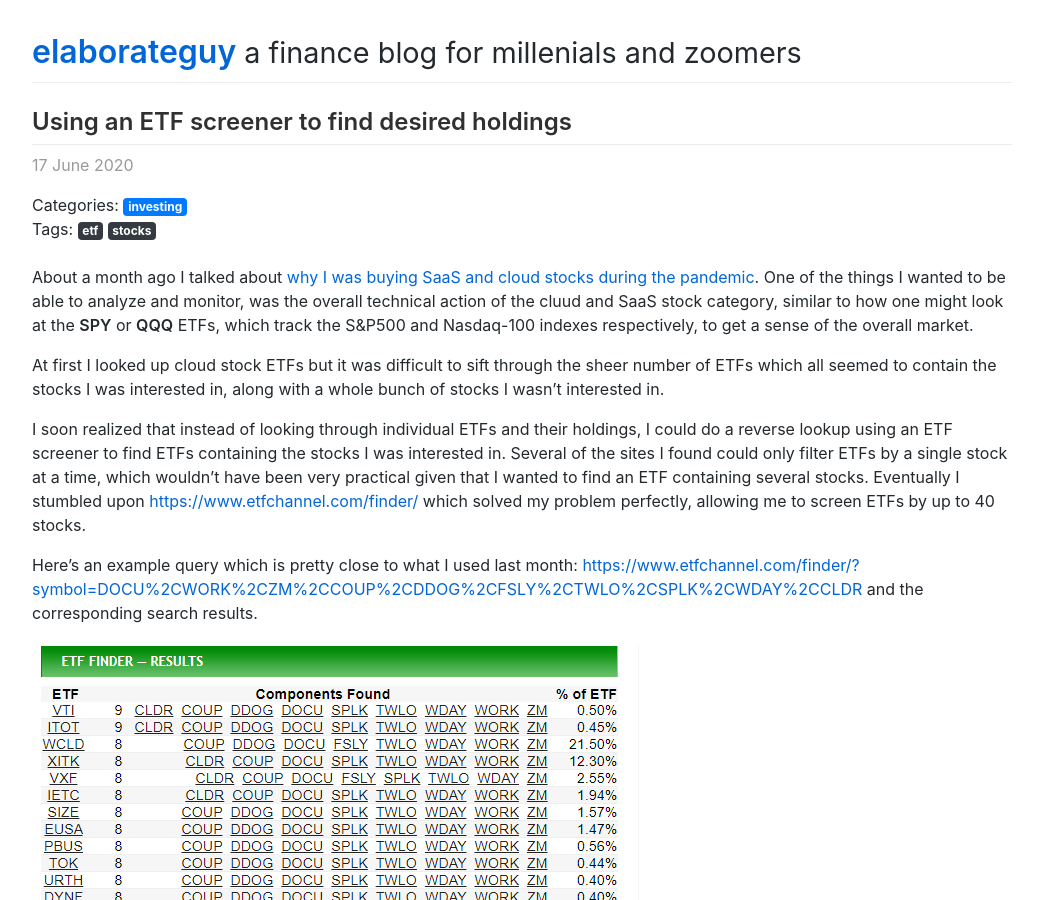
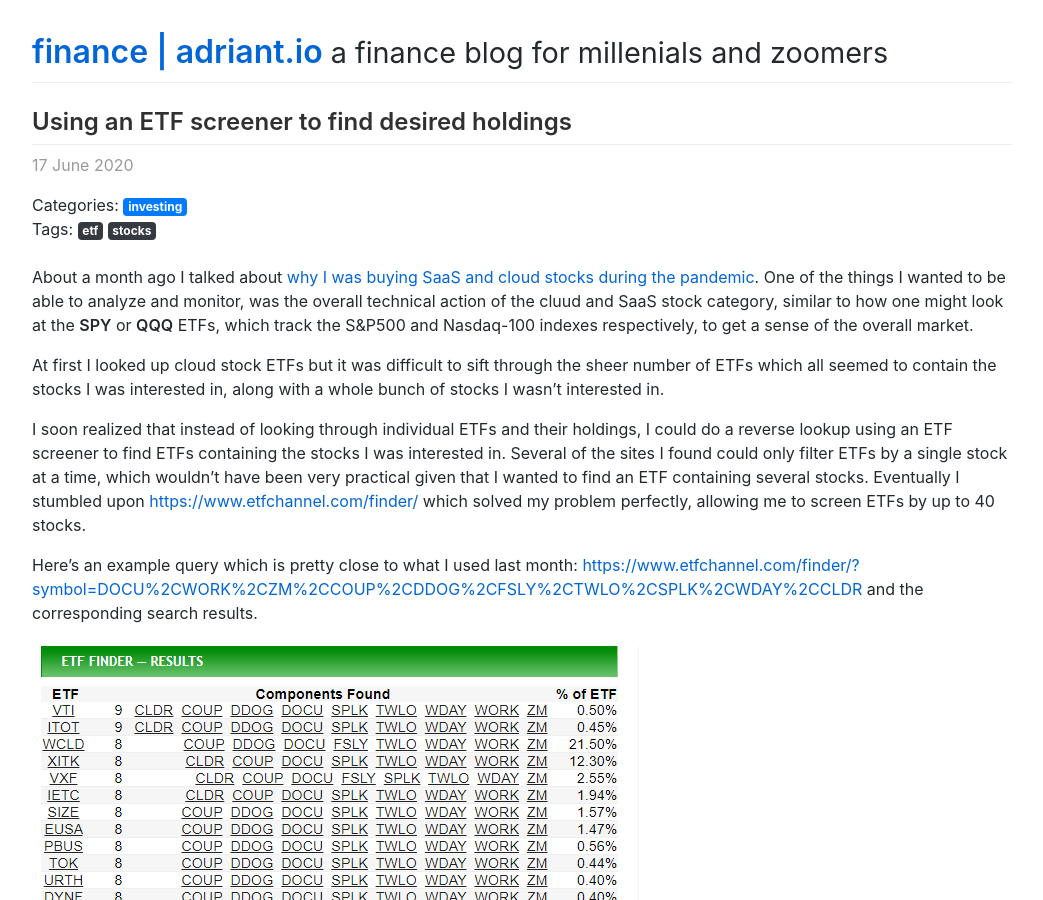
Before and after one commit to Porkbutts/finance.adriant.io, a Jekyll site: the page built from index.html, in a window 1280 px wide and 900 px high. Shown: the whole window, without its empty margins (118-1161 px from the left). Built offline with Jekyll 4.4.1, drawn with Linux system fonts in a browser that asks for light colours; nearby versions of some CDN libraries; the list of posts is cut into pages by our own code; comment, search, counter and statistics services are not loaded.

Commit message:
move this to adriant.io

```diff
--- a/CNAME
+++ b/CNAME
@@ -1 +1 @@
-elaborateguy.com
+finance.adriant.io
--- a/_config.yml
+++ b/_config.yml
@@ -1,13 +1,13 @@
 environment: production
 
 theme: jekyll-theme-primer
-url: "https://elaborateguy.com"
+url: "https://finance.adriant.io"
 
 author:
   name: Adrian Teng-Amnuay
   email: pumpadrian@gmail.com
 
-title: elaborateguy
+title: finance | adriant.io
 description: a finance blog for millenials and zoomers
 
 google_analytics: UA-117405938-3
```
